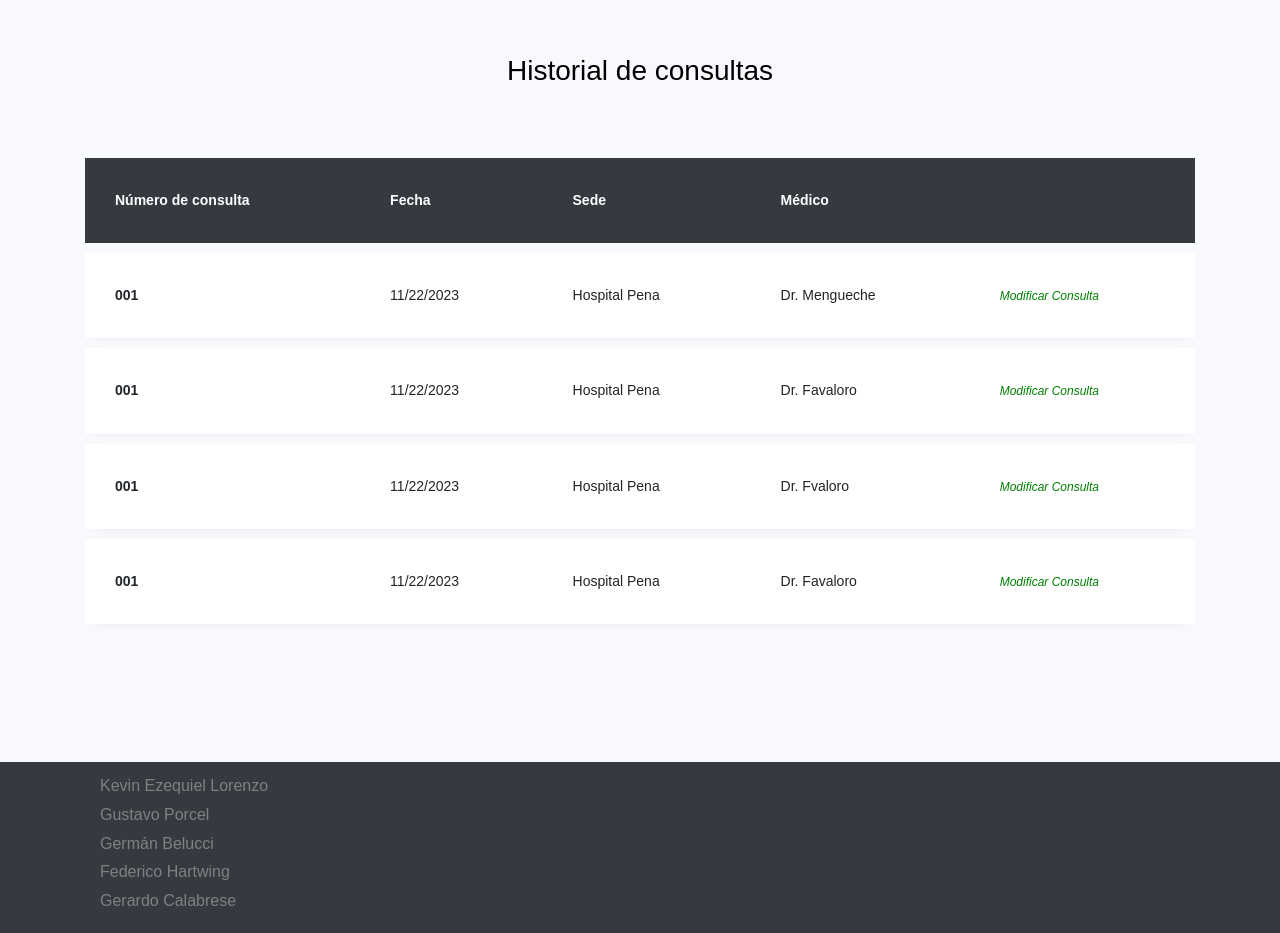
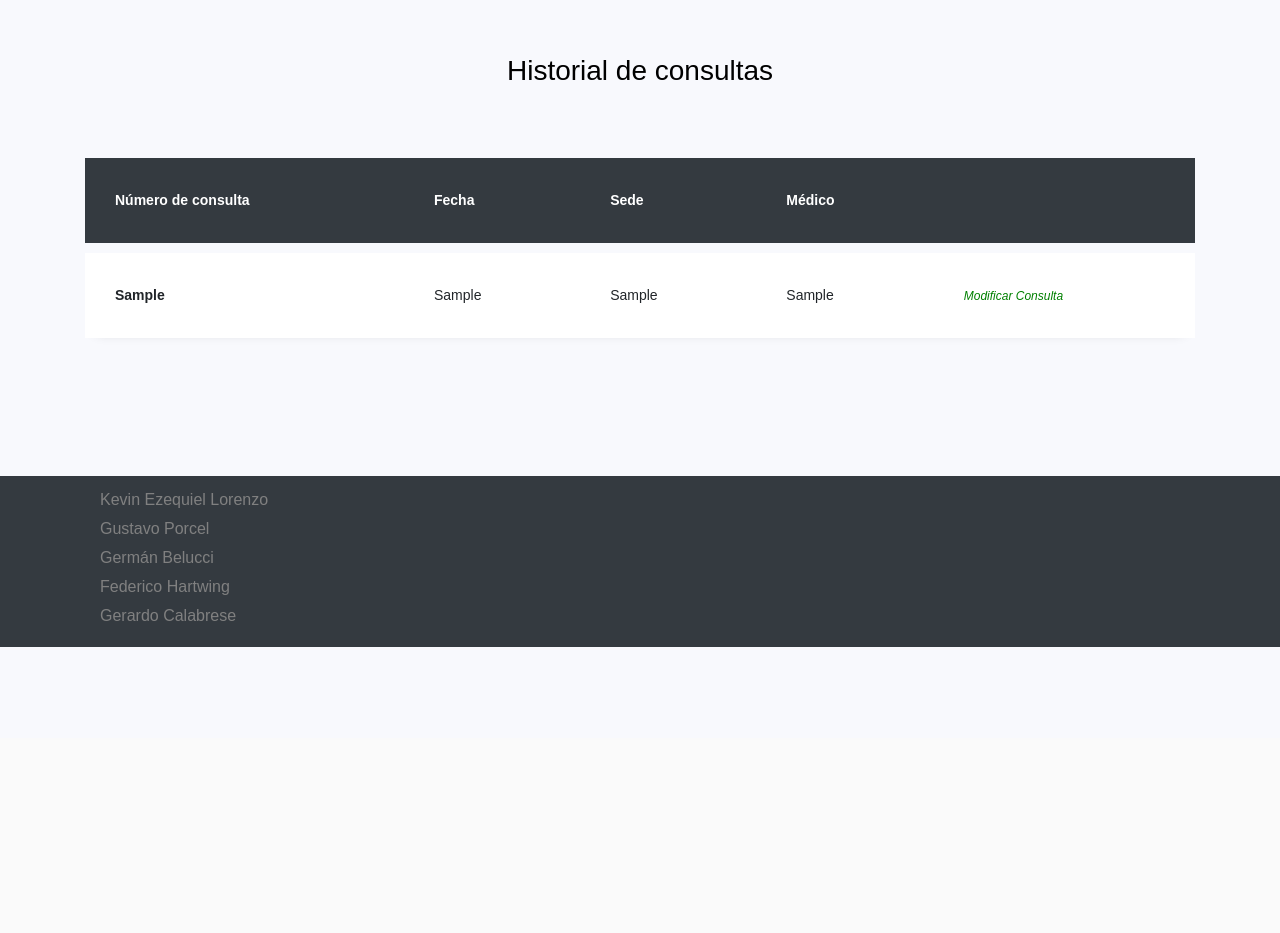
Before and after one commit to fedehartwig/VeterinariaPython, a Django app: template templates/historial_consultas.html in a window 1280 px wide. Shown: the part 62-995 px from the top of the page. After the commit the page ends 709 px from the top, so only its background shows below. Run offline with Django 4.2, Linux system fonts and the light colour scheme; the template is opened without the code that fills it: most values are stand-ins (such as "Sample title", 1, 10 or a date in 2020); parts of the project's set-up code (start-up, migrations or seed data) failed here and were passed over.

Commit message:
Hago dinámico el historial de consultas

```diff
--- a/templates/historial_consultas.html
+++ b/templates/historial_consultas.html
@@ -54,50 +54,21 @@
 						    </tr>
 						  </thead>
 						  <tbody>
-						    <tr class="alert" role="alert">
-						      <th scope="row">001</th>
-						      <td>11/22/2023</td>
-							  <td>Hospital Pena</td>
-							  <td>Dr. Mengueche</td>
-						      <td>
-								 <a href="#" class="update">
-				            	 <span><i>Modificar Consulta</i></span>
-				          		</a>
-				        	  </td>
-						    </tr>
-							<tr class="alert" role="alert">
-								<th scope="row">001</th>
-								<td>11/22/2023</td>
-								<td>Hospital Pena</td>
-								<td>Dr. Favaloro</td>
+							{% if consultas %}
+								{% for consulta in consultas %}
+								<tr class="alert" role="alert">
+								<th scope="row">{{ consulta.0 }}</th>
+								<td>{{ consulta.3 }}</td>
+								<td>{{ consulta.4 }}</td>
+								<td>{{ consulta.5 }}</td>
 								<td>
-									<a href="#" class="update">
+									<a href="/modificar_consulta/{{consulta.0}}" class="update">
 									<span><i>Modificar Consulta</i></span>
 									</a>
 								</td>
-							  </tr>
-							  <tr class="alert" role="alert">
-								<th scope="row">001</th>
-								<td>11/22/2023</td>
-								<td>Hospital Pena</td>
-								<td>Dr. Fvaloro</td>
-								<td>
-									<a href="#" class="update">
-									<span><i>Modificar Consulta</i></span>
-									</a>
-								</td>
-							  </tr>
-							  <tr class="alert" role="alert">
-								<th scope="row">001</th>
-								<td>11/22/2023</td>
-								<td>Hospital Pena</td>
-								<td>Dr. Favaloro</td>
-								<td>
-									<a href="#" class="update">
-									<span><i>Modificar Consulta</i></span>
-									</a>
-								</td>
-							  </tr>
+								</tr>
+								{% endfor %}
+							{% endif %}
 						  </tbody>
 						</table>
 					</div>
```
